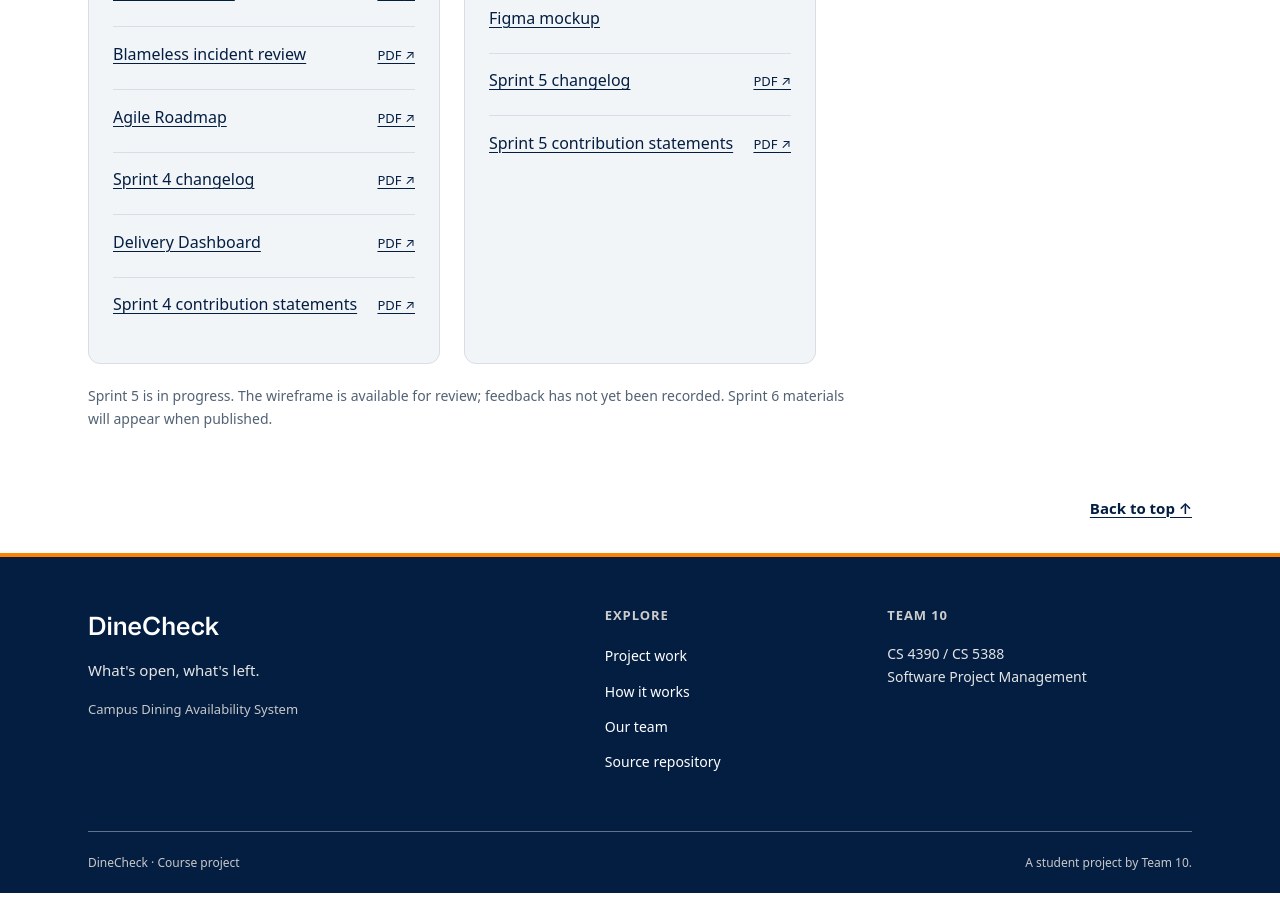
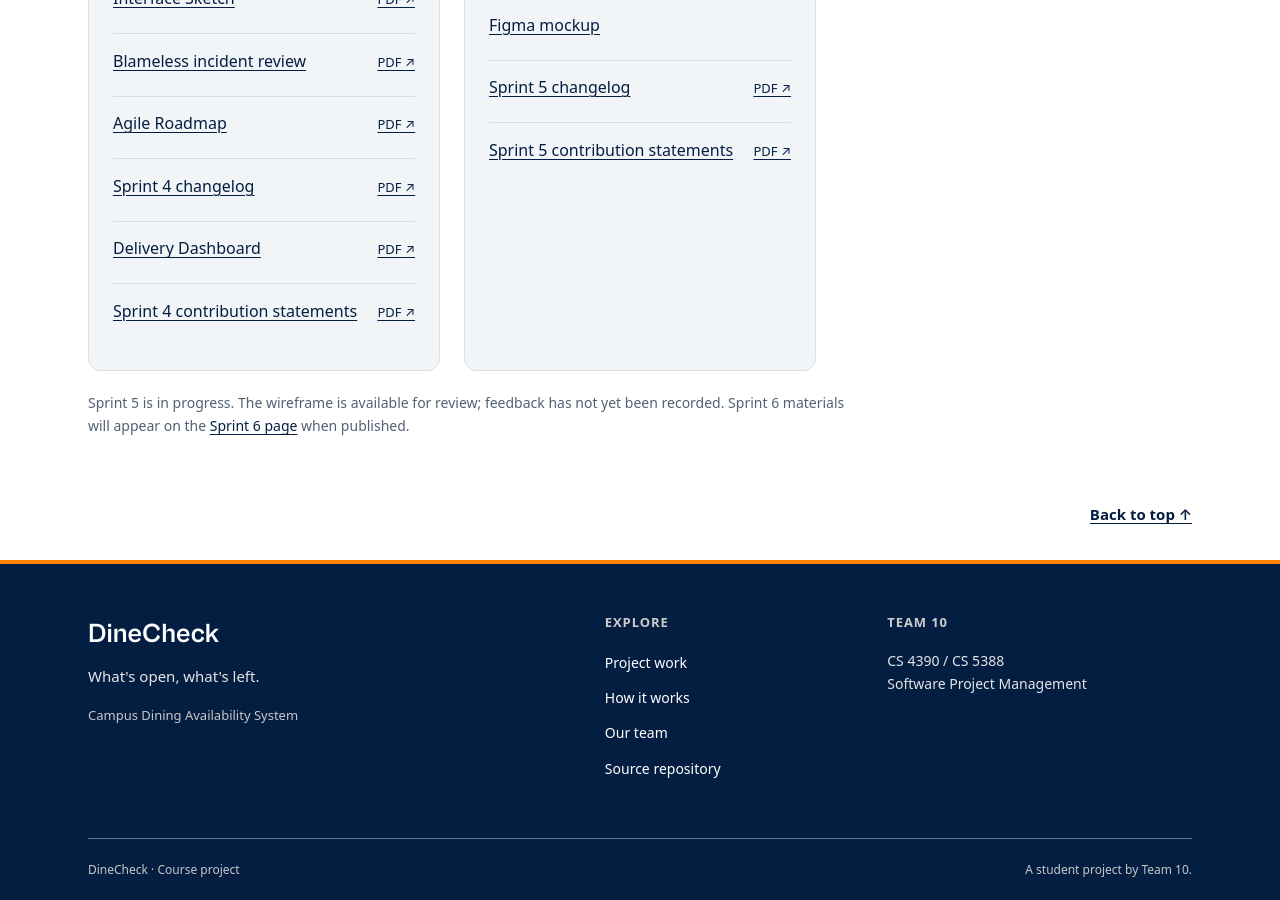
Before and after one commit to dlozan62/dlozan62.github.io, a Jekyll site: the page built from sprints.html, in a window 1280 px wide and 900 px high, scrolled down 2928 px. Built offline with Jekyll 4.4.1, drawn with Linux system fonts in a browser that asks for light colours.

Commit message:
Add planned Sprint 6 page and link it from the sprint index
Sets up the requirements, changelog, contribution statement, and
documents sections for Sprint 6, links it from the index and the Sprint 5
pager, and adds Sprints 4 and 6 to the site checker's required pages.

```diff
--- a/scripts/check_site.py
+++ b/scripts/check_site.py
@@ -24,8 +24,10 @@ REQUIRED_PAGES = (
     "sprints/sprint-2/index.html",
     "sprints/sprint-2/changelog/index.html",
     "sprints/sprint-3/index.html",
+    "sprints/sprint-4/index.html",
     "sprints/sprint-5/index.html",
     "sprints/sprint-5/wireframe/index.html",
+    "sprints/sprint-6/index.html",
 )
 CONFLICT_MARKER = re.compile(r"^(?:<{7}|={7}|>{7})(?:\s|$)", re.MULTILINE)
 ORPHAN_HEADING_TEXT = re.compile(r"</h[1-6]>\s*[A-Za-z](?=\s*<)")
--- a/sprints.html
+++ b/sprints.html
@@ -30,13 +30,7 @@ permalink: /sprints/
   <li><a class="sprint-index__active" href="{{ '/sprints/sprint-3/' | relative_url }}"><span>Sprint 3</span><strong>Interviews, competitors, and findings</strong><small>Complete</small></a></li>
   <li><a class="sprint-index__active" href="{{ '/sprints/sprint-4/' | relative_url }}"><span>Sprint 4</span><strong>Reliability planning and interface sketch</strong><small>Published</small></a></li>
   <li><a class="sprint-index__active sprint-index__current" href="{{ '/sprints/sprint-5/' | relative_url }}"><span>Sprint 5</span><strong>Interactive wireframe and review tasks</strong><small>In progress · Current sprint</small></a></li>
-  {% for sprint in (6..6) %}
-    <li class="sprint-index__planned">
-      <span>Sprint {{ sprint }}</span>
-      <strong>Coming later</strong>
-      <small>Planned</small>
-    </li>
-  {% endfor %}
+  <li><a class="sprint-index__active" href="{{ '/sprints/sprint-6/' | relative_url }}"><span>Sprint 6</span><strong>Coming later</strong><small>Planned</small></a></li>
 </ol>
 
 <section class="home-section document-index" id="documents" aria-labelledby="documents-title">
@@ -98,5 +92,5 @@ permalink: /sprints/
     <li><a href="{{ '/sprints/sprint-5/#sprint5-contributions' | relative_url }}">Sprint 5 contribution statements</a><a class="document-pdf" href="{{ '/assets/pdfs/sprint-5-contribution-statements.pdf' | relative_url }}" aria-label="Sprint 5 contribution statements (PDF)">PDF <span aria-hidden="true">↗</span></a></li>
   </ul></article>
   </div>
-  <p class="source-note">Sprint 5 is in progress. The wireframe is available for review; feedback has not yet been recorded. Sprint 6 materials will appear when published.</p>
+  <p class="source-note">Sprint 5 is in progress. The wireframe is available for review; feedback has not yet been recorded. Sprint 6 materials will appear on the <a href="{{ '/sprints/sprint-6/' | relative_url }}">Sprint 6 page</a> when published.</p>
 </section>
```
Also changed, not shown: sprint-5.html (+7 -0 lines), sprint-6.html (added, +56 -0 lines), README.md, 1 other file.
